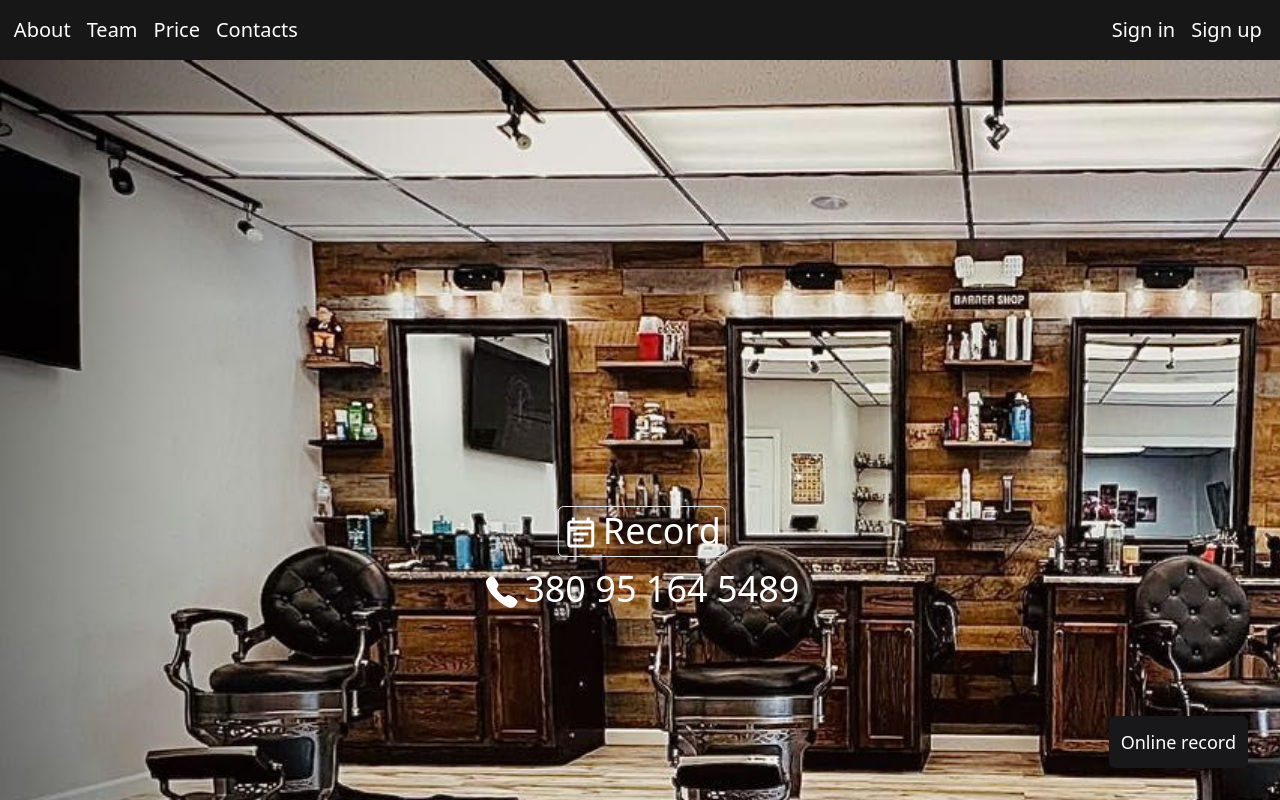
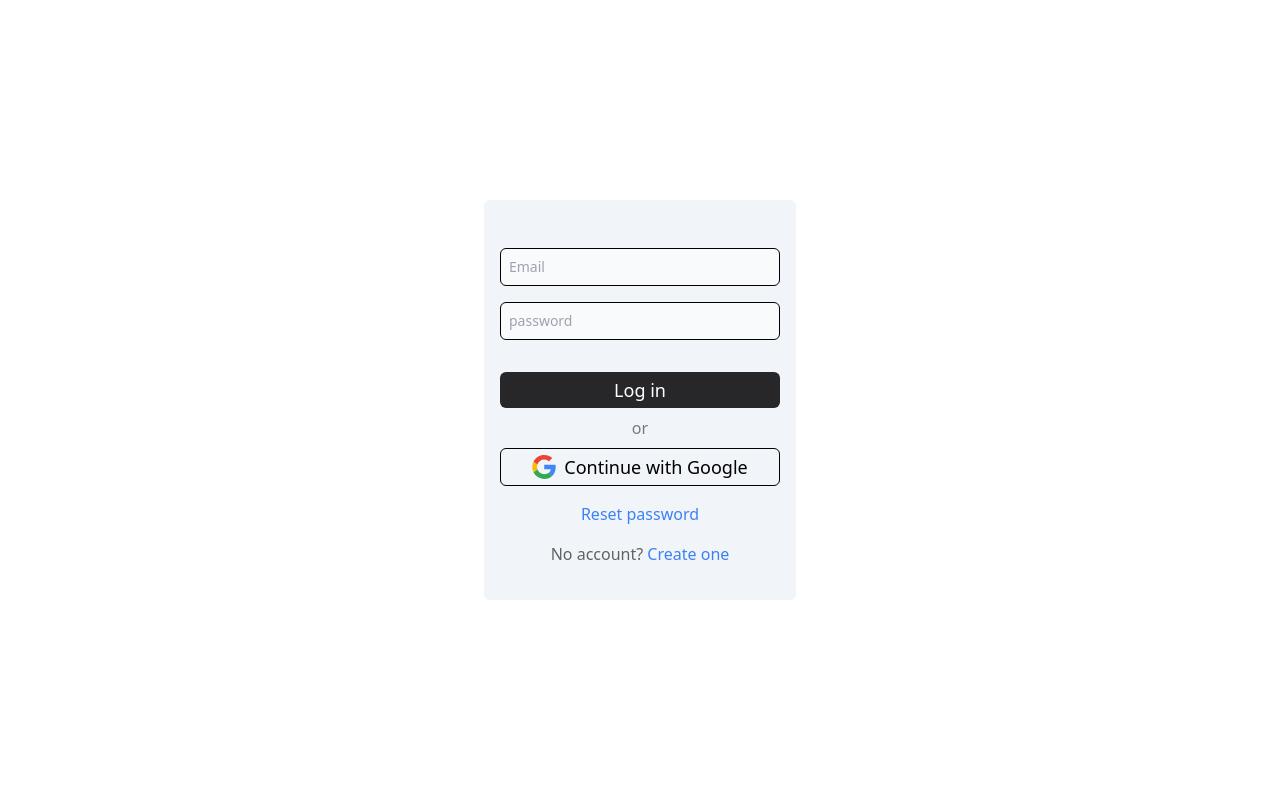
Before and after one commit to Lianuch/Front, a React (Vite) app: page /Login in a window 1280 px wide. Shown: the top 800 px of the page. Built offline with nearby package versions, Linux system fonts and the light colour scheme; no server answers.

Commit message:
updated sign pages

```diff
--- a/package.json
+++ b/package.json
@@ -21,6 +21,7 @@
     "react": "^18.2.0",
     "react-dom": "^18.2.0",
     "react-icons": "^5.1.0",
+    "react-router-dom": "^6.23.1",
     "swiper": "^11.1.1"
   },
   "devDependencies": {
--- a/src/App.jsx
+++ b/src/App.jsx
@@ -1,34 +1,21 @@
-import About from "./components/About"
-import HeroSection from "./components/HeroSection"
-import NavBar from "./components/NavBar"
-import Team from "./components/Team"
-import Footer from "./components/Footer"
-import Button from "./components/Button/Button"
-import Contacts from "./components/Contacts"
-import Price from "./components/Price"
 import Register from "./components/Forms/Register"
 import Login from "./components/Forms/Login"
-import TeamDataProvider from "./components/DataProvider/TeamDataProvider"
+
+import { BrowserRouter, Routes, Route } from 'react-router-dom';
+import HomePage from "./components/Pages/HomePage"
 
 export default function App() {
+  return (
+    <>
+      <BrowserRouter>
+      <Routes>
+        <Route path='/' element={ <HomePage/>}/>
+        <Route path='/Login' element={<Login/> }/>
+        <Route path='/Register' element={<Register/> }/>
+      </Routes>
+      </BrowserRouter>
 
+    </>
 
-  return (
-    <div className="overflow-hidden">
-
-      <NavBar/>
-      <Button/>
-      <HeroSection />
-      <About/>
-
-      <TeamDataProvider>
-      {(team) => <Team team={team} />}
-      </TeamDataProvider>
-      <Price list={[{title: 'Senior'}, {title: 'Barber'}, {title: 'Junior'}]}/>
-      <Contacts/>
-      <Footer/>
-     {/* <Login/> */}
-     {/* <Register/> */}
-    </div>
   )
 }
--- a/src/components/Footer.jsx
+++ b/src/components/Footer.jsx
@@ -6,21 +6,27 @@ import { MdOutlineEventNote } from "react-icons/md";
 import AnchorButton from "./Button/AnchorButton";
 
 const Footer = () => {
+  const scrollToSection = (sectionId)=>{
+    const section = document.getElementById(sectionId);
+    if(section){
+      section.scrollIntoView({behavior:"smooth"});
+    }
+  }
   return (
     <div className="relative bg-black text-white">
         <AnchorButton/>
 
       <div className="container h-32 flex justify-center items-center gap-4">
-        <a className="hover:scale-90 " href="">
+        <a className="hover:scale-90 " href="#">
         <FaInstagram />
         </a>
-        <a className="hover:scale-90 " href="">
-        <IoCall />
+        <a className="hover:scale-90 "  href="#">
+        <IoCall onClick={()=>scrollToSection("hero")} />
         </a>
-        <a className="hover:scale-90 " href="">
+        <a className="hover:scale-90 " href="#">
         <MdOutlineEventNote />
         </a>
-        <a className="hover:scale-90 " href="">
+        <a className="hover:scale-90 " href="#">
 
         <MdLocationPin />
         </a>
--- a/src/components/Forms/Login.jsx
+++ b/src/components/Forms/Login.jsx
@@ -1,28 +1,47 @@
-import React from 'react';
+import React from "react";
+import googleIcon from '../../assets/images/googleIcon.svg';
+import { Link } from "react-router-dom";
 
 const Login = () => {
   return (
-    <div className="flex justify-center items-center h-screen m-4">
-      <div className="w-full lg:w-1/2">
-        <div className='bg-slate-300 px-10 py-16 rounded-3xl'>
-          <h1 className='text-center text-6xl'>Welcome</h1>
-          <div className=''>
-            <input className='mt-4 border border-2 border-gray-500 rounded-sm p-3 w-full bg-transparent' type='text' placeholder='Name'/>
-          </div>
-          <div className=''>
-            <input className='mt-4 border border-2 border-gray-500 rounded-sm p-3 w-full bg-transparent' type='email' placeholder='Email'/>
-          </div>
-          <div className=''>
-            <input className='mt-4 border border-2 border-gray-500 rounded-sm p-3 w-full bg-transparent' type='password' placeholder='Password'/>
-          </div>
-          <div className=''>
-            <button className='mt-4 w-full p-3 duration-75 hover:scale-[1.01] hover:bg-blue-400 bg-blue-300 rounded-md'>Sign in</button>
-          </div>
+    <div className="flex justify-center items-center h-screen mx-4">
+      <div className="w-full lg:w-1/4 sm:w-1/2 h-[400px] bg-slate-100 p-4 rounded-md">
+        <div className="flex flex-col mt-8 ">
+          <input
+            type="email"
+            id="Email"
+            class="bg-gray-50 border mb-4 border-black active:border-blue-400 p-2  text-gray-900 text-sm rounded-md "
+            placeholder="Email"
+            required
+          />
+          <input
+            type="email"
+            id="Email"
+            class="bg-gray-50 border border-black active:border-blue-400 p-2  text-gray-900 text-sm rounded-md "
+            placeholder="password"
+            required
+          />
+          <button className="bg-zinc-800 mt-8 rounded-md p-1 text-white text-lg">
+            Log in
+          </button>
+          <p className="mt-2  text-center opacity-50">or</p>
+
+          <button className="flex items-center justify-center mt-2 rounded-md border border-black p-1 text-lg">
+           <img src={googleIcon} className="w-6 h-6 mr-2" /> Continue with Google
+          </button>
+
+          <a href="" className="text-center mt-4 text-blue-500">
+            Reset password
+          </a>
+          <a href="" className="text-center mt-4">
+            <span className="opacity-60">No account?</span>
+            <span className="text-blue-500">
+              <Link to="/register"> Create one</Link></span>
+          </a>
         </div>
       </div>
     </div>
-
   );
-}
+};
 
 export default Login;
--- a/src/components/Forms/Register.jsx
+++ b/src/components/Forms/Register.jsx
@@ -1,29 +1,46 @@
 import React from 'react';
+import googleIcon from '../../assets/images/googleIcon.svg';
+import { Link } from "react-router-dom";
 
 const Register = () => {
   return (
+    <div className="flex justify-center items-center h-screen mx-4">
+      <div className="w-full lg:w-1/4 sm:w-1/2 h-[400px] bg-slate-100 p-4 rounded-md">
+        <div className="flex flex-col mt-6 ">
+          <h1 className='text-center mb-4 font-medium text-lg'> Not registered yet? Hurry up and join us now!</h1>
+          <input
+            type="email"
+            id="Email"
+            class="bg-gray-50 border mb-4 border-black active:border-blue-400 p-2  text-gray-900 text-sm rounded-md "
+            placeholder="Email"
+            required
+          />
+          <input
+            type="email"
+            id="Email"
+            class="bg-gray-50 border border-black active:border-blue-400 p-2  text-gray-900 text-sm rounded-md "
+            placeholder="password"
+            required
+          />
+          <button className="bg-zinc-800 mt-8 rounded-md p-1 text-white text-lg">
+            Create account
+          </button>
+          <p className="mt-2  text-center opacity-50">or</p>
 
-    <div className="flex justify-center items-center h-screen m-4">
-      <div className="w-full lg:w-1/2">
-        <div className='bg-slate-300 px-10 py-16 rounded-3xl'>
-          <h1 className='text-center text-6xl'>Welcome</h1>
+          <button className="flex items-center justify-center mt-2 rounded-md border border-black p-1 text-lg">
+           <img src={googleIcon} className="w-6 h-6 mr-2" /> Continue with Google
+          </button>
 
-          <div className=''>
-            <input className='mt-4 border border-2 border-gray-500 rounded-sm p-3 w-full bg-transparent' type='email' placeholder='Email'/>
-          </div>
-          <div className=''>
-            <input className='mt-4 border border-2 border-gray-500 rounded-sm p-3 w-full bg-transparent' type='password' placeholder='Password'/>
-          </div>
-          <div className=''>
-            <input className='mt-4 border border-2 border-gray-500 rounded-sm p-3 w-full bg-transparent' type='password' placeholder='Confirm Password'/>
-          </div>
-          <div className=''>
-            <button className='mt-4 w-full p-3 duration-75 hover:scale-[1.01] hover:bg-blue-400 bg-blue-300 rounded-md'>Sign up</button>
-          </div>
+
+          <a href="" className="text-center mt-4">
+            <span className="opacity-60">Already have an account?</span>
+            <span className="text-blue-500">
+              <Link to="/login">Log in</Link>
+              </span>
+          </a>
         </div>
       </div>
     </div>
-
   );
 }
 
--- a/src/components/NavBar.jsx
+++ b/src/components/NavBar.jsx
@@ -1,8 +1,7 @@
 import React from "react";
 import { motion } from "framer-motion";
-import { useState } from "react";
-import Login from "./Forms/Login"
-import Register from "./Forms/Register"
+import { Link } from "react-router-dom";
+
 
 const NavBar = () => {
   const scrollToSection = (sectionId)=>{
@@ -12,11 +11,6 @@ const NavBar = () => {
     }
   }
 
-  const [openSign,setOpenSign] = useState(false);
-
-  function openSignPage(){
-    setOpenSign(true)
-  }
   return (
       <div  id="navbar" className="bg-neutral-900 text-xl">
         <motion.div initial={{x:"-250vw"}}  animate={{x:-1}} transition={{delay:0.12,type:"spring", stiffness:12}}  className="hidden md:flex font-light container px-2 py-2 mx-auto text-white  justify-between">
@@ -37,12 +31,11 @@ const NavBar = () => {
           <div>
             <ul className="flex">
               <li className="hover:scale-110 flex items-center px-2 py-2">
-                <a onClick={openSignPage} href="">Sign in</a>
-                {openSign && <Login/>}
+              <Link to="/login">Sign in</Link>
                 </li>
-              <li onClick={openSignPage} className="hover:scale-110 flex items-center px-2 py-2">
-                <a href="">Sign up</a>
-                {openSign && <Register/>}
+              <li className="hover:scale-110 flex items-center px-2 py-2">
+              <Link to="/register">Sign Up</Link>
+
                 </li>
             </ul>
           </div>
--- /dev/null
+++ b/src/components/Pages/HomePage.jsx
@@ -0,0 +1,33 @@
+import About from "../About"
+import HeroSection from "../HeroSection"
+import NavBar from "../NavBar"
+import Team from "../Team"
+import Footer from "../Footer"
+import Button from "../Button/Button"
+import Contacts from "../Contacts"
+import Price from "../Price"
+
+import TeamDataProvider from "../DataProvider/TeamDataProvider"
+
+
+
+const HomePage=()=> {
+  return (
+    <div className="overflow-hidden">
+
+      <NavBar/>
+      <Button/>
+      <HeroSection />
+      <About/>
+
+      <TeamDataProvider>
+      {(team) => <Team team={team} />}
+      </TeamDataProvider>
+      <Price list={[{title: 'Senior'}, {title: 'Barber'}, {title: 'Junior'}]}/>
+      <Contacts/>
+      <Footer/>
+
+    </div>
+  )
+}
+export default HomePage;
```
Also changed, not shown: src/assets/images/googleIcon.svg (added), 1 other file (tests, documents, lock files or other folders).
